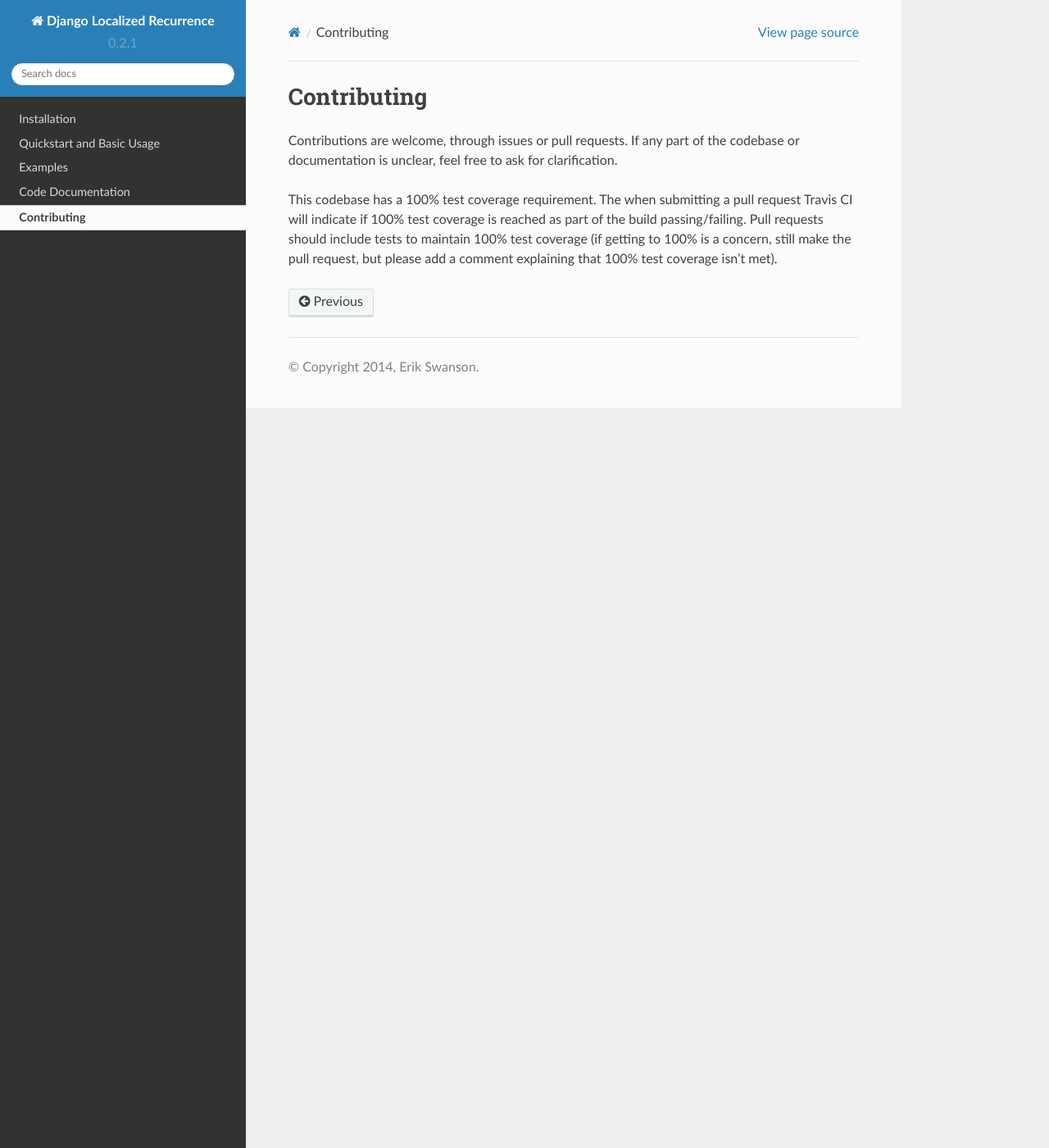
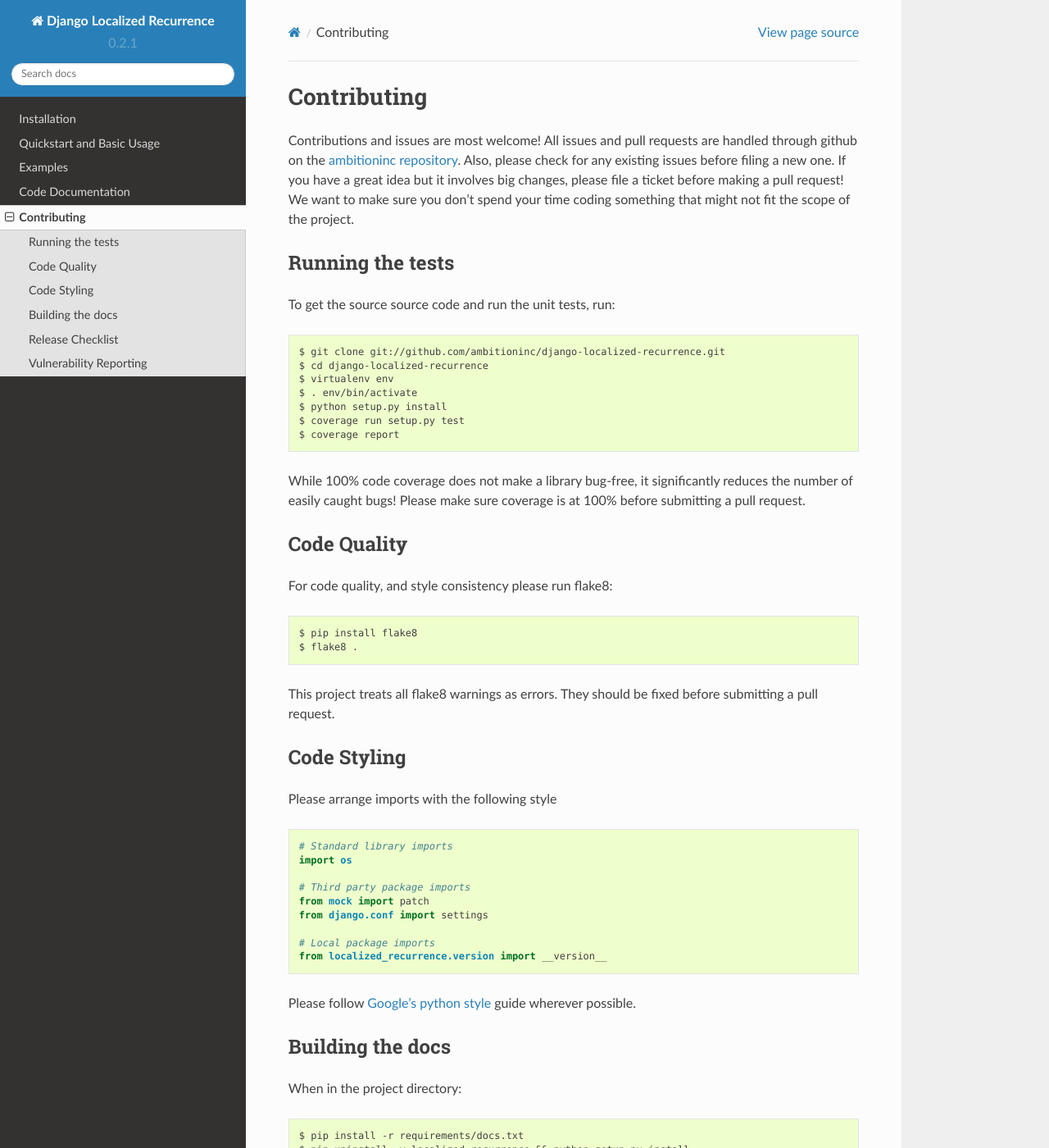
Before and after one commit to ambitioninc/django-localized-recurrence, a Sphinx documentation site: the page built from docs/source/contributing.rst, in a window 1280 px wide and 1400 px high. Shown: the whole window at 82% size. Built offline with Sphinx 7.4.7 and the Read the Docs theme 2.0.0, drawn with Linux system fonts in a browser that asks for light colours; some of the changed text lies outside the part shown.

Commit message:
Contribution documentation.

```diff
--- a/docs/source/contributing.rst
+++ b/docs/source/contributing.rst
@@ -1,13 +1,90 @@
 Contributing
-==================================================
+============
 
-Contributions are welcome, through issues or pull requests. If any
-part of the codebase or documentation is unclear, feel free to ask for
-clarification.
+Contributions and issues are most welcome! All issues and pull requests are
+handled through github on the `ambitioninc repository`_. Also, please check for
+any existing issues before filing a new one. If you have a great idea but it
+involves big changes, please file a ticket before making a pull request! We
+want to make sure you don't spend your time coding something that might not fit
+the scope of the project.
 
-This codebase has a 100% test coverage requirement. The when
-submitting a pull request Travis CI will indicate if 100% test
-coverage is reached as part of the build passing/failing. Pull
-requests should include tests to maintain 100% test coverage (if
-getting to 100% is a concern, still make the pull request, but please
-add a comment explaining that 100% test coverage isn't met).
+.. _ambitioninc repository: https://github.com/ambitioninc/django-localized-recurrence/issues
+
+Running the tests
+-----------------
+
+To get the source source code and run the unit tests, run::
+
+    $ git clone git://github.com/ambitioninc/django-localized-recurrence.git
+    $ cd django-localized-recurrence
+    $ virtualenv env
+    $ . env/bin/activate
+    $ python setup.py install
+    $ coverage run setup.py test
+    $ coverage report
+
+While 100% code coverage does not make a library bug-free, it significantly
+reduces the number of easily caught bugs! Please make sure coverage is at 100%
+before submitting a pull request.
+
+Code Quality
+------------
+
+For code quality, and style consistency please run flake8::
+
+    $ pip install flake8
+    $ flake8 .
+
+This project treats all flake8 warnings as errors. They should be
+fixed before submitting a pull request.
+
+Code Styling
+------------
+Please arrange imports with the following style
+
+.. code-block:: python
+
+    # Standard library imports
+    import os
+
+    # Third party package imports
+    from mock import patch
+    from django.conf import settings
+
+    # Local package imports
+    from localized_recurrence.version import __version__
+
+Please follow `Google's python style`_ guide wherever possible.
+
+.. _Google's python style: http://google-styleguide.googlecode.com/svn/trunk/pyguide.html
+
+Building the docs
+-----------------
+
+When in the project directory::
+
+    $ pip install -r requirements/docs.txt
+    $ pip uninstall -y localized_recurrence && python setup.py install
+    $ cd docs && make html
+    $ open docs/_build/html/index.html
+
+Release Checklist
+-----------------
+
+To create a new release, please go through each step of the following
+checklist:
+
+* Bump version in localized_recurrence/version.py
+* Git tag the version
+* Add a release note in docs/release_notes.rst
+* Upload to pypi
+
+Vulnerability Reporting
+-----------------------
+
+For any security issues, please do NOT file an issue or pull request on github!
+Please contact `security@ambition.com`_ with the GPG key provided on `Ambition's
+website`_.
+
+.. _security@ambition.com: mailto:security@ambition.com
+.. _Ambition's website: http://ambition.com/security/
```
Also changed, not shown: 1 other file.
